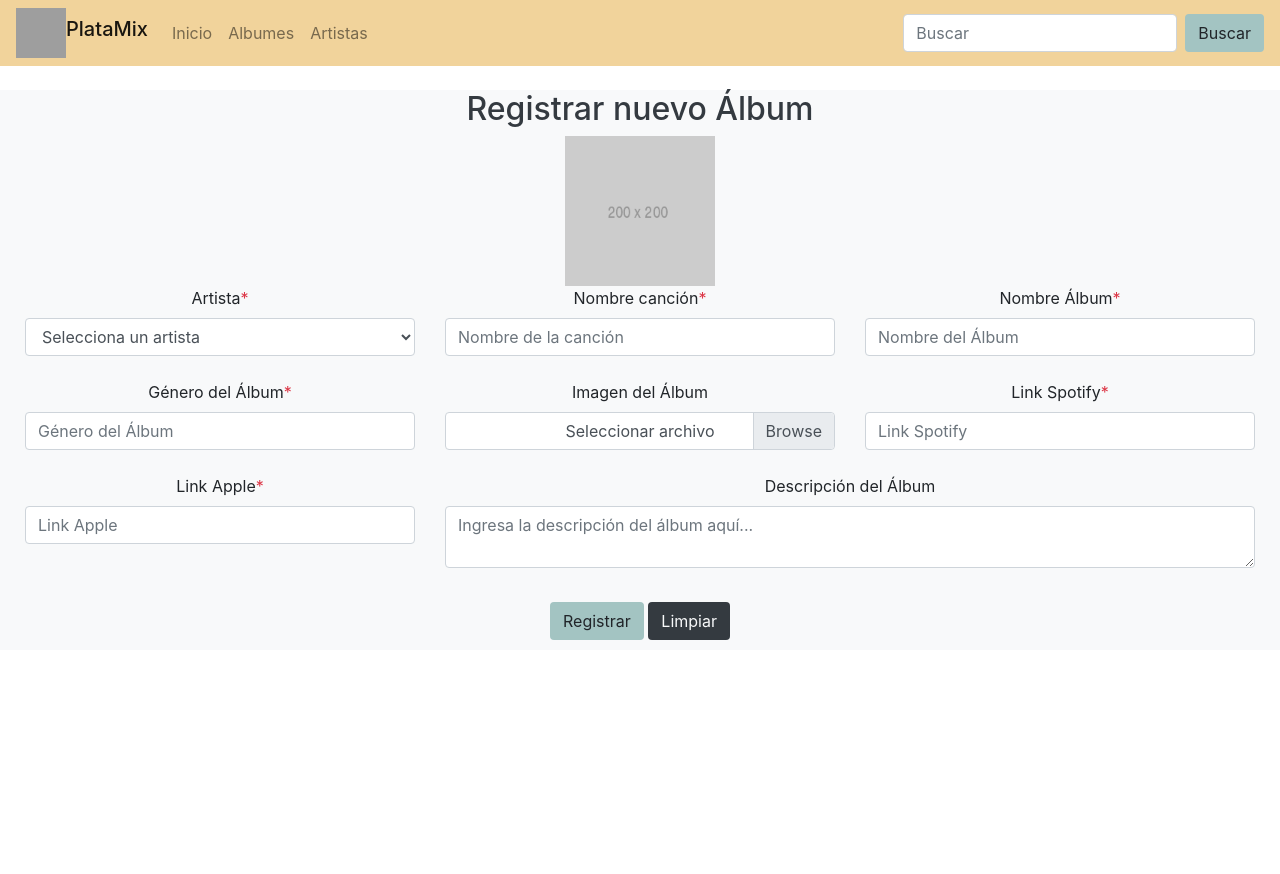
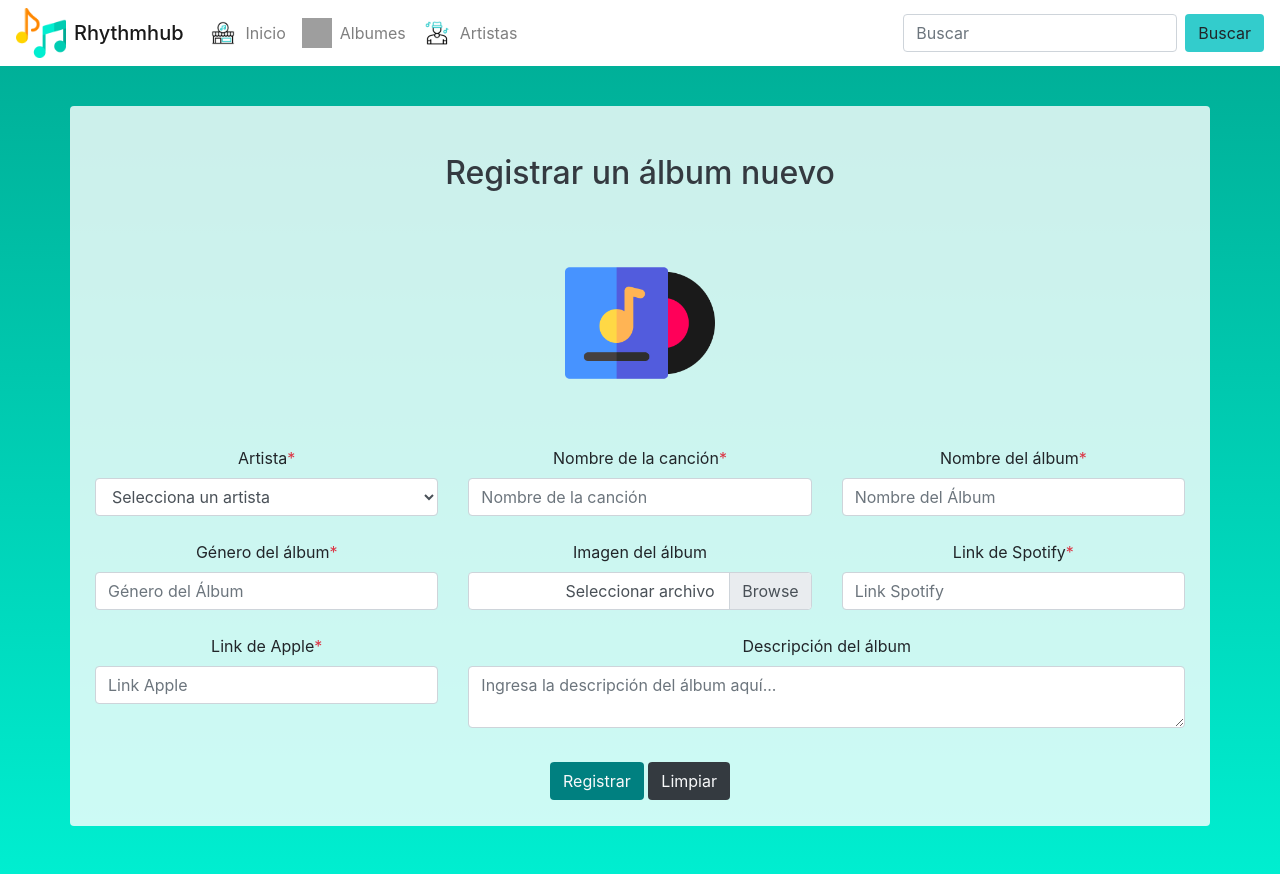
Before and after one commit to vickymengar/ProyectoFinal, a PHP site: page /pages/album.php in a window 1280 px wide. Before the commit the page ends 640 px from the top, so only its background shows below. Run offline with PHP 8.4, Linux system fonts and the light colour scheme; data that the repository does not hold is empty; grey boxes are pictures that could not be loaded.

Commit message:
Interfaces modificadas

```diff
--- a/css/estilos.css
+++ b/css/estilos.css
@@ -5,11 +5,19 @@
 
 }
 .bg-personal-nav{
-    background-color: #f1d39b !important;
+    background-color: white !important;
 }
 
 .bg-personal{
-    background-color: #a3c4c2 !important;
+    background-color: #33cccc !important;
+}
+
+.bg-registroalbum{
+    background-color: teal !important;
+}
+
+.bg-registroartista{
+    background-color: purple !important;
 }
 
 .navbar-dark{
@@ -24,3 +32,23 @@
     width: auto;
     height: 150px;
 }
+
+body.fondo1 {
+    background: linear-gradient(to bottom, #ff8700, #ffd400);
+}
+
+body.fondo2 {
+    background: linear-gradient(to bottom, #00ab94,  #00eed0);
+}
+
+body.fondo3 {
+    background: linear-gradient(to bottom, #b5179e,  #7209b7);
+}
+
+body.fondo4 {
+    background: linear-gradient(to bottom, #ff499e,  #ec0868);
+}
+
+#container{
+    background-color: rgba(255, 255, 255, 0.8);
+}
--- a/pages/album.php
+++ b/pages/album.php
@@ -24,19 +24,21 @@ if ($album_id) {
 
 <head>
     <meta charset="utf-8">
-    <title>PLATAMIX</title>
+    <title>Rhythmhub</title>
     <link rel="stylesheet" href="../css/estilos.css">
-    <link rel="icon" href="../img/logo.png" type="icono">
+    <link rel="icon" href="../img/nota-musical.png" type="icono">
     <link rel="stylesheet" href="../css/bootstrap.min.css">
 </head>
 
-<body>
+<body class="fondo2">
 
 
 <!-- Navegador --->
 <nav class="navbar bg-personal-nav navbar-expand-lg navbar-light">
-    <img src="../img/logo.png" width="50" height="50" class="d-inline-block align-top" alt="">
-    <h5 class="navbar-brand">PlataMix</h5>
+    <div class="d-flex align-items-center">
+        <img src="../img/nota-musical.png" width="50" height="50" class="d-inline-block align-top" alt="">
+        <h5 class="navbar-brand mb-0 ml-2">Rhythmhub</h5>
+    </div>
     <button class="navbar-toggler" type="button" data-toggle="collapse" data-target="#navbarSupportedContent"
             aria-controls="navbarSupportedContent" aria-expanded="false" aria-label="Toggle navigation">
         <span class="navbar-toggler-icon"></span>
@@ -44,13 +46,19 @@ if ($album_id) {
     <div class="collapse navbar-collapse" id="navbarSupportedContent">
         <ul class="navbar-nav mr-auto">
             <li class="nav-item">
-                <a class="nav-link" href="../index.php">Inicio</a>
+                <a class="nav-link d-flex align-items-center" href="../index.php">
+                <img src="../img/tienda-de-musica.gif" width="30" height="30" class="d-inline-block align-top mr-2" alt="">
+                Inicio</a>
             </li>
             <li class="nav-item">
-                <a class="nav-link" href="./album.php">Albumes</a>
+                <a class="nav-link d-flex align-items-center" href="./album.php">
+                <img src="../img/discos-compactos.gif" width="30" height="30" class="d-inline-block align-top mr-2" alt="">
+                Albumes</a>
             </li>
             <li class="nav-item">
-                <a class="nav-link" href="./artista.php">Artistas</a>
+                <a class="nav-link d-flex align-items-center" href="./artista.php">
+                <img src="../img/ventilador.gif" width="30" height="30" class="d-inline-block align-top mr-2" alt="">
+                Artistas</a>
             </li>
         </ul>
         <form class="form-inline my-2 my-lg-0" method="GET" action="./resultado_busqueda.php">
@@ -63,15 +71,15 @@ if ($album_id) {
 
 
 <!-- Contenido -->
-<div class="container-fluid bg-light">
+<div class="container-md rounded mt-3 mb-5" id="container">
     <div class="row">
-        <div class="col-12 text-center">
-            <h2 class="text-dark">Registrar nuevo Álbum</h2>
+        <div class="col-12 text-center mt-5">
+            <h2 class="text-dark">Registrar un álbum nuevo</h2>
         </div>
     </div>
     <div class="row text-center">
-        <div class="col-md-12">
-            <img src="../img/descargar.png" width="150" height="150" class="d-inline-block align">
+        <div class="col-md-12 mt-5 mb-5">
+            <img src="../img/album.png" width="150" height="150" class="d-inline-block align">
         </div>
     </div>
     <form action="../backend/albums/insert.php" method="POST" enctype="multipart/form-data">
@@ -91,47 +99,47 @@ if ($album_id) {
                 <label id="text-error-artist" class="text-danger"></label>
             </div>
             <div class="col-sm-4">
-                <label for="nombre_cancion">Nombre canción</label><spam class="text-danger">*</spam>
+                <label for="nombre_cancion">Nombre de la canción</label><spam class="text-danger">*</spam>
                 <input type="text" name="nombre_cancion" class="form-control" id="nombre_cancion" placeholder="Nombre de la canción" required>
                 <label id="text-error-cancion" class="text-danger"></label>
             </div>
             <div class="col-sm-4">
-                <label for="nombre_album">Nombre Álbum</label><spam class="text-danger">*</spam>
+                <label for="nombre_album">Nombre del álbum</label><spam class="text-danger">*</spam>
                 <input type="text" name="nombre_album" class="form-control" id="nombre_album" placeholder="Nombre del Álbum" required>
                 <label id="text-error-album" class="text-danger"></label>
             </div>
             <div class="col-sm-4">
-                <label for="genero_album">Género del Álbum</label><spam class="text-danger">*</spam>
+                <label for="genero_album">Género del álbum</label><spam class="text-danger">*</spam>
                 <input type="text" name="genero_album" class="form-control" id="genero_album" placeholder="Género del Álbum" required>
                 <label id="text-error-genero" class="text-danger"></label>
             </div>
             <div class="col-sm-4">
-                <label for="imagen_album">Imagen del Álbum</label>
+                <label for="imagen_album">Imagen del álbum</label>
                 <div class="custom-file">
                     <input type="file" class="custom-file-input" name="imagen_album" id="imagen_album" aria-describedby="inputGroupFileAddon01" accept="image/*">
                     <label class="custom-file-label" for="imagen_album">Seleccionar archivo</label>
                 </div>
             </div>
             <div class="col-sm-4">
-                <label for="link_spotify">Link Spotify</label><spam class="text-danger">*</spam>
+                <label for="link_spotify">Link de Spotify</label><spam class="text-danger">*</spam>
                 <input type="text" name="link_spotify" class="form-control" id="link_spotify" placeholder="Link Spotify" required>
                 <label id="text-error-spotify" class="text-danger"></label>
             </div>
             <div class="col-sm-4">
-                <label for="link_apple">Link Apple</label><spam class="text-danger">*</spam>
+                <label for="link_apple">Link de Apple</label><spam class="text-danger">*</spam>
                 <input type="text" name="link_apple" class="form-control" id="link_apple" placeholder="Link Apple" required>
                 <label id="text-error-Apple" class="text-danger"></label>
             </div>
             <div class="col-sm-8">
-                <label for="descripcion_album">Descripción del Álbum</label>
+                <label for="descripcion_album">Descripción del álbum</label>
                 <textarea class="form-control" name="descripcion_album" id="descripcion_album" placeholder="Ingresa la descripción del álbum aquí..."></textarea>
                 <label id="text-error-desc" class="text-danger"></label>
             </div>
             </div>
             <!-- Botones -->
             <div class="row pad">
-                <div class="col-md-12 text-center">
-                    <button class="btn bg-personal" type="submit" value="" onclick="validarart();">Registrar</button>
+                <div class="col-md-12 text-center mb-3">
+                    <button class="btn bg-registroalbum text-light" type="submit" value="" onclick="validarart();">Registrar</button>
                     <button class="btn bg-dark text-light" type="reset" value="" onclick="limpiarart();">Limpiar</button>
                 </div>
             </div>
```
Also changed, not shown: index.php (+9 -9 lines), pages/artista.php (+24 -15 lines), pages/detalles_album.php (+16 -8 lines), pages/detalles_artista.php (+17 -8 lines), pages/resultado_busqueda.php (+20 -11 lines), img/Music festival-cuate.png (deleted), img/album/Siddhartha.jpg (added), img/album/descarga.jpeg (added), img/album/serparte.jpeg (added), img/banner.png (deleted), img/escucha.png (added), img/microfono.gif (deleted), img/microfono.png (deleted).
